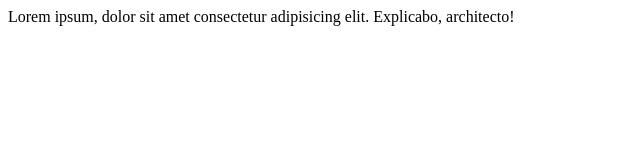
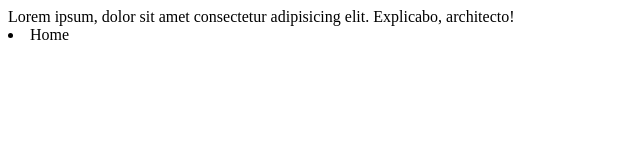
Before and after one commit to MEGADROID-X23/AKHASIK, a plain HTML site: page index.html in a window 1280 px wide. Shown: the full height of the page, 0-640 px from the left. Drawn offline with Linux system fonts and the light colour scheme.

Commit message:
added nav to html

```diff
--- a/index.html
+++ b/index.html
@@ -8,5 +8,10 @@
 </head>
 <body>
     Lorem ipsum, dolor sit amet consectetur adipisicing elit. Explicabo, architecto!
+
+    <nav>
+        <li>Home</li>
+    </nav>
+
 </body>
 </html>
```
